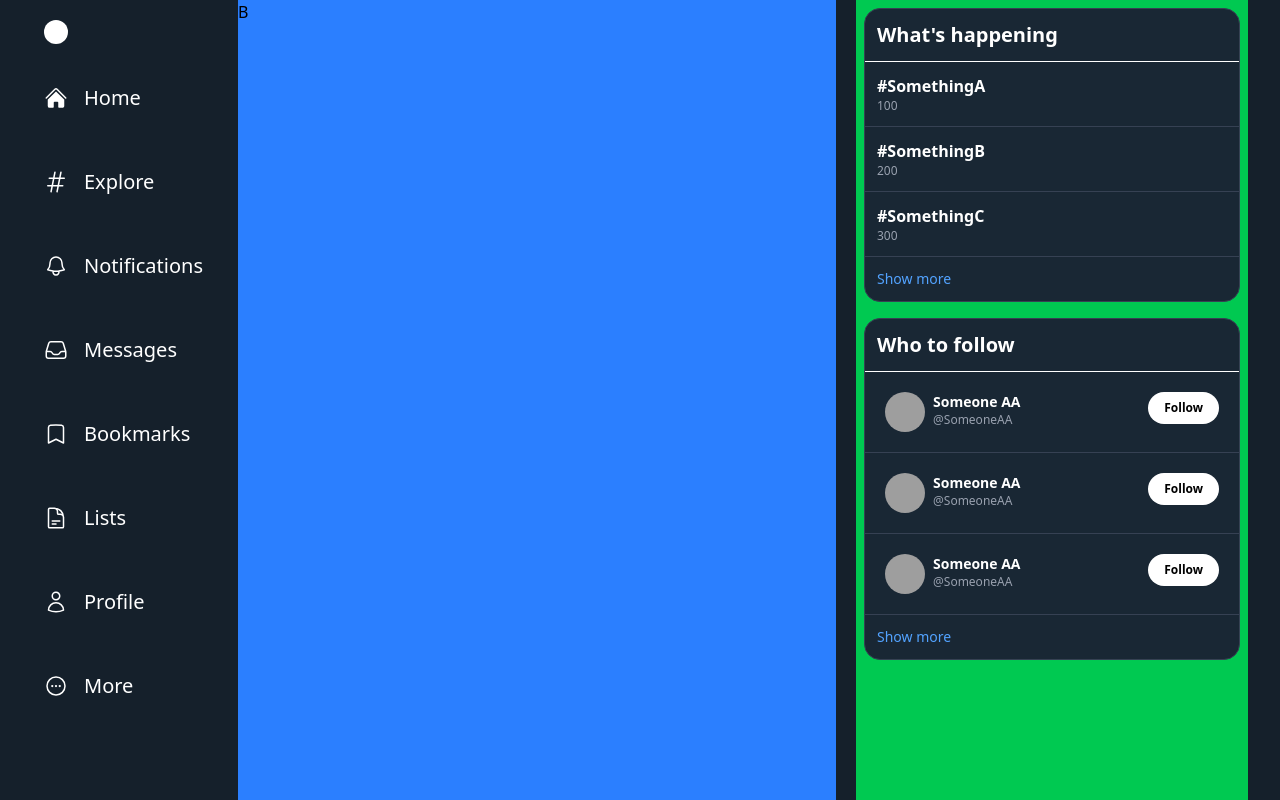
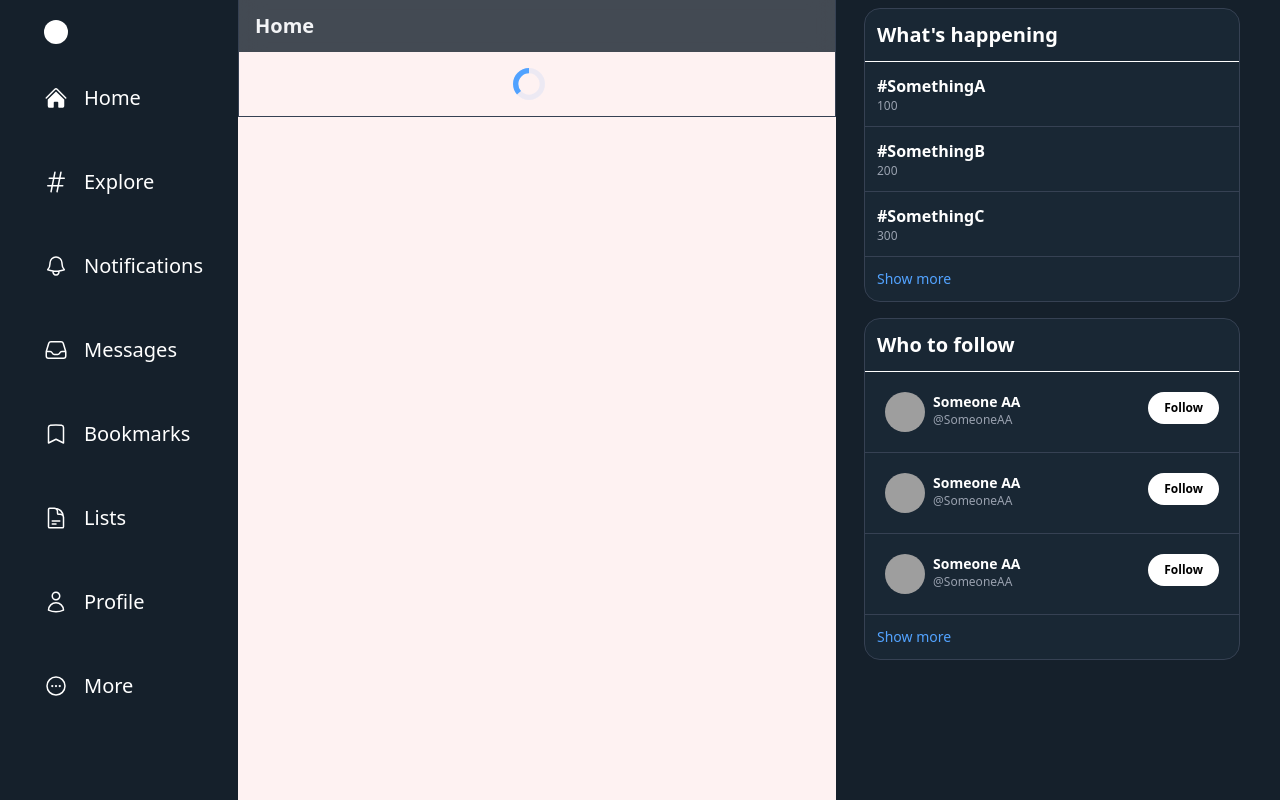
Before and after one commit to jakkaphatminthana/nuxt-twitter, a Nuxt app: page / in a window 1280 px wide. Built offline with nearby package versions, Linux system fonts and the light colour scheme; grey boxes are pictures that could not be loaded.

Commit message:
feat : home :: add initial home

```diff
--- a/app.vue
+++ b/app.vue
@@ -6,9 +6,7 @@ const darkMode = ref(true);
   <div :class="{ dark: darkMode }">
     <div class="dark:bg-dim-900 bg-white">
       <div class="min-h-full">
-        <div
-          class="mx-auto grid grid-cols-12 sm:px-6 lg:max-w-7xl lg:gap-5 lg:px-8"
-        >
+        <div class="mx-auto grid grid-cols-12 sm:px-6 lg:max-w-7xl lg:gap-5 lg:px-8">
           <!-- Left sidebar -->
           <div class="hidden md:block xl:col-span-2">
             <div class="sticky top-0">
@@ -17,12 +15,12 @@ const darkMode = ref(true);
           </div>
 
           <!-- Main -->
-          <div class="col-span-12 bg-blue-500 md:col-span-8 xl:col-span-6">
-            B
+          <div class="col-span-12 bg-red-50 md:col-span-8 xl:col-span-6">
+            <RouterView />
           </div>
 
           <!-- Right sidebar -->
-          <div class="hidden bg-green-500 md:col-span-3 md:block xl:col-span-4">
+          <div class="hidden md:col-span-3 md:block xl:col-span-4">
             <div class="sticky top-0">
               <SidebarRight />
             </div>
--- /dev/null
+++ b/components/MainSection.vue
@@ -0,0 +1,32 @@
+<script setup lang="ts">
+const props = defineProps({
+  title: {
+    type: String,
+    required: true,
+  },
+  loading: {
+    type: Boolean,
+    required: true,
+  },
+});
+</script>
+
+<template>
+  <div class="border-app-color border-x">
+    <div class="dark:bg-dim-900/80 sticky top-0 bg-white/80 px-4 py-3 backdrop-blur-md">
+      <h2 class="text-xl font-bold text-gray-800 dark:text-gray-100">{{ props.title }}</h2>
+    </div>
+
+    <div
+      v-if="props.loading"
+      class="border-app-color flex items-center justify-center border-b p-4"
+    >
+      <UISpinner />
+    </div>
+    <div v-else>
+      <slot />
+    </div>
+  </div>
+</template>
+
+<style scoped></style>
--- /dev/null
+++ b/components/UI/Spinner.vue
@@ -0,0 +1,14 @@
+<template>
+  <svg
+    class="mr-3 -ml-1 h-8 w-8 animate-spin text-blue-400"
+    xmlns="http://www.w3.org/2000/svg"
+    fill="none"
+    viewBox="0 0 24 24"
+  >
+    <circle class="opacity-10" cx="12" cy="12" r="10" stroke="currentColor" stroke-width="4" />
+    <path
+      fill="currentColor"
+      d="M4 12a8 8 0 018-8V0C5.373 0 0 5.373 0 12h4zm2 5.291A7.962 7.962 0 014 12H0c0 3.042 1.135 5.824 3 7.938l3-2.647z"
+    />
+  </svg>
+</template>
--- /dev/null
+++ b/pages/index.vue
@@ -0,0 +1,11 @@
+<script setup lang="ts">
+const isLoading = ref(true);
+</script>
+
+<template>
+  <div>
+    <MainSection title="Home" :loading="isLoading"> Content </MainSection>
+  </div>
+</template>
+
+<style scoped></style>
```
